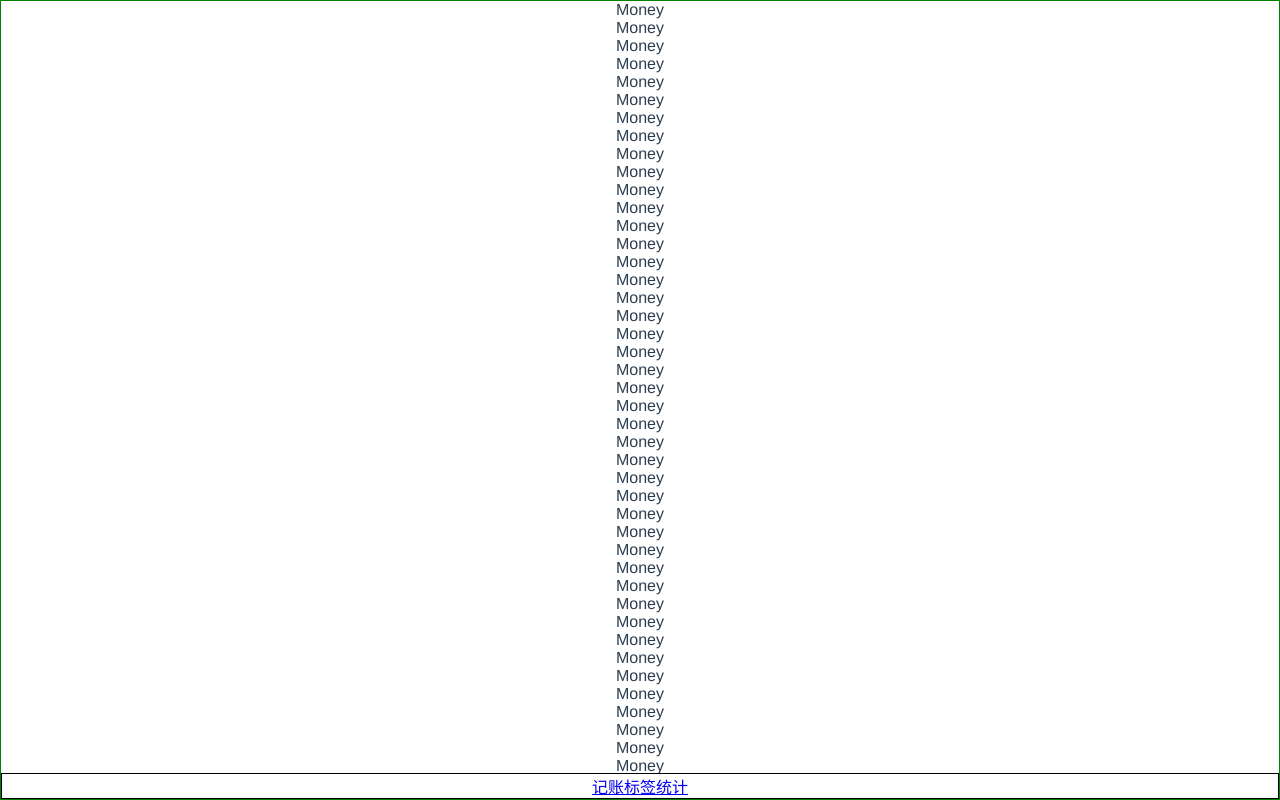
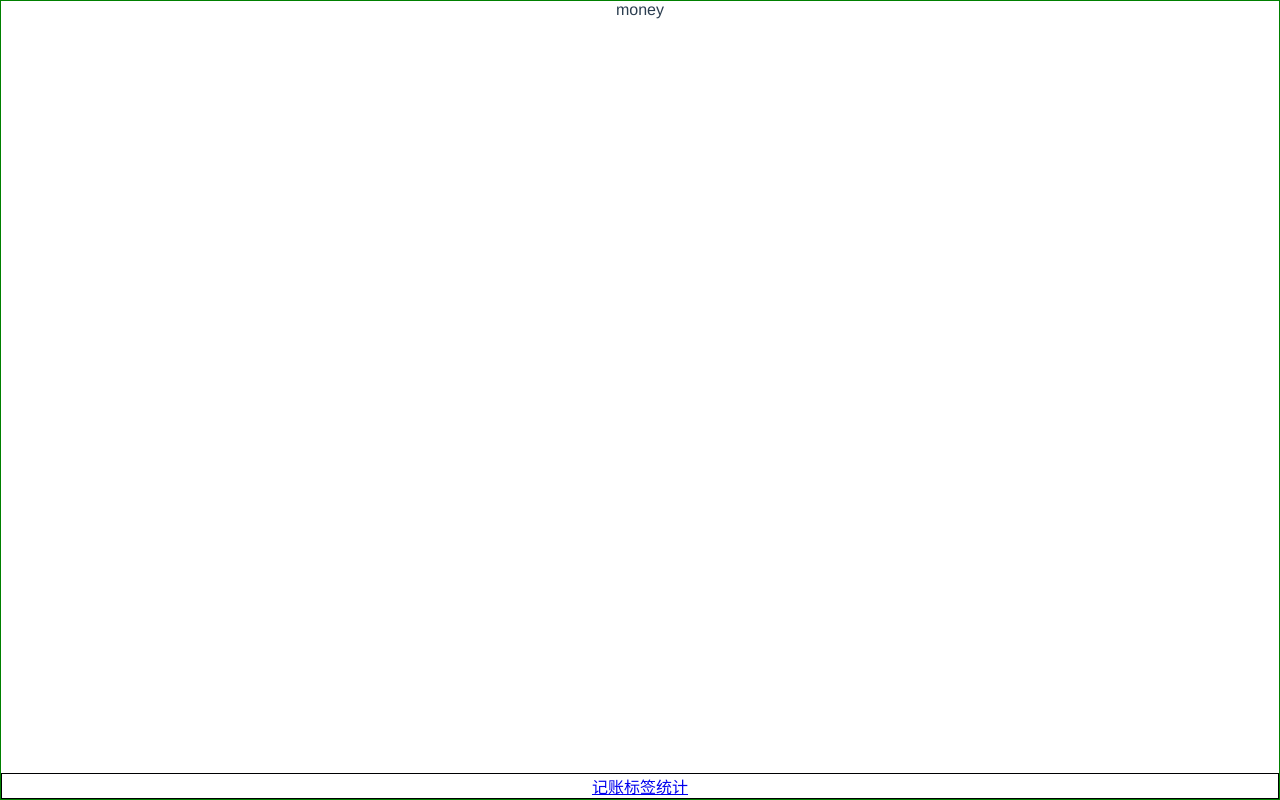
Before and after one commit to monaaaaaa2544/NoteMoney, a Vue app: page /#/money in a window 1280 px wide. Built offline with nearby package versions, Linux system fonts and the light colour scheme.

Commit message:
'新建一个Layout组件，用slot解决css重复的问题'

```diff
--- /dev/null
+++ b/src/components/Layout.vue
@@ -0,0 +1,26 @@
+<template>
+    <div class="nav-wrapper">
+        <div class="content">
+            <slot />
+        </div>
+        <Nav />
+    </div>
+</template>
+
+<script lang="ts" setup>
+
+</script>
+
+<style lang="scss" scoped>
+.nav-wrapper{
+    border: 1px solid green;
+    display: flex;
+    flex-direction: column;
+    height: 100vh;
+}
+
+.content{
+    overflow: auto;
+    flex-grow: 1;
+}
+</style>
--- a/src/main.ts
+++ b/src/main.ts
@@ -3,10 +3,13 @@
 import {router} from './router/index'
 import store from './store/index'
 import Nav from './components/Nav.vue'
+import Layout from '@/components/Layout.vue'
+
 
 const app=createApp(App)
 
 app.component('Nav', Nav)
+app.component('Layout', Layout)
 app.use(store)
 app.use(router)
 
--- a/src/views/Labels.vue
+++ b/src/views/Labels.vue
@@ -1,26 +1,7 @@
 <template>
-    <div class="nav-wrapper">
-        <div class="content">
-            <p>labels</p>
-            <p>labels</p>
-            <p>labels</p>
-            <p>labels</p>
-            <p>labels</p>
-            <p>labels</p>
-            <p>labels</p>
-            <p>labels</p>
-            <p>labels</p>
-            <p>labels</p>
-            <p>labels</p>
-            <p>labels</p>
-            <p>labels</p>
-            <p>labels</p>
-            <p>labels</p>
-            <p>labels</p>
-
-        </div>
-        <Nav></Nav>
-    </div>
+    <Layout>
+        <p>Labels</p>
+    </Layout>
 </template>
 
 <script lang="ts" setup>
@@ -29,15 +10,4 @@
 
 <style lang="scss" scoped>
 
-.nav-wrapper{
-    border: 1px solid green;
-    display: flex;
-    flex-direction: column;
-    height: 100vh;
-}
-
-.content{
-    overflow: auto;
-    flex-grow: 1;
-}
 </style>
--- a/src/views/Money.vue
+++ b/src/views/Money.vue
@@ -1,54 +1,7 @@
 <template>
-    <div class="nav-wrapper">
-        <div class="content">
-            <p>Money</p>
-            <p>Money</p>
-            <p>Money</p>
-            <p>Money</p>
-            <p>Money</p>
-            <p>Money</p>
-            <p>Money</p>
-            <p>Money</p>
-            <p>Money</p>
-            <p>Money</p>
-            <p>Money</p>
-            <p>Money</p>
-            <p>Money</p>
-            <p>Money</p>
-            <p>Money</p>
-            <p>Money</p>
-            <p>Money</p>
-            <p>Money</p>
-            <p>Money</p>
-            <p>Money</p>
-            <p>Money</p>
-            <p>Money</p>
-            <p>Money</p>
-            <p>Money</p>
-            <p>Money</p>
-            <p>Money</p>
-            <p>Money</p>
-            <p>Money</p>
-            <p>Money</p>
-            <p>Money</p>
-            <p>Money</p>
-            <p>Money</p>
-            <p>Money</p>
-            <p>Money</p>
-            <p>Money</p>
-            <p>Money</p>
-            <p>Money</p>
-            <p>Money</p>
-            <p>Money</p>
-            <p>Money</p>
-            <p>Money</p>
-            <p>Money</p>
-            <p>Money</p>
-            <p>Money</p>
-
-        </div>
-        <Nav />
-    </div>
+       <Layout>
+           <p>money</p>
+       </Layout>
 </template>
 
 <script lang="ts" setup>
@@ -56,15 +9,4 @@
 </script>
 
 <style lang="scss" scoped>
-.nav-wrapper{
-    border: 1px solid green;
-    display: flex;
-    flex-direction: column;
-    height: 100vh;
-}
-
-.content{
-    overflow: auto;
-    flex-grow: 1;
-}
 </style>
--- a/src/views/Statistics.vue
+++ b/src/views/Statistics.vue
@@ -1,56 +1,11 @@
 <template>
-    <div class="nav-wrapper">
-        <div class="content">
-            <p>statistics</p>
-            <p>statistics</p>
-            <p>statistics</p>
-            <p>statistics</p>
-            <p>statistics</p>
-            <p>statistics</p>
-            <p>statistics</p>
-            <p>statistics</p>
-            <p>statistics</p>
-            <p>statistics</p>
-            <p>statistics</p>
-            <p>statistics</p>
-            <p>statistics</p>
-            <p>statistics</p>
-            <p>statistics</p>
-            <p>statistics</p>
-            <p>statistics</p>
-            <p>statistics</p>
-            <p>statistics</p>
-            <p>statistics</p>
-            <p>statistics</p>
-            <p>statistics</p>
-            <p>statistics</p>
-            <p>statistics</p>
-            <p>statistics</p>
-            <p>statistics</p>
-            <p>statistics</p>
-            <p>statistics</p>
-            <p>statistics</p>
-            <p>statistics</p>
-
-        </div>
-        <Nav></Nav>
-    </div>
+    <Layout>
+        <p>statistics</p>
+    </Layout>
 </template>
 
 <script lang="ts" setup>
 </script>
 
 <style lang="scss" scoped>
-
-.nav-wrapper{
-    border: 1px solid green;
-    display: flex;
-    flex-direction: column;
-    height: 100vh;
-}
-
-.content{
-    overflow: auto;
-    flex-grow: 1;
-}
 </style>
```
